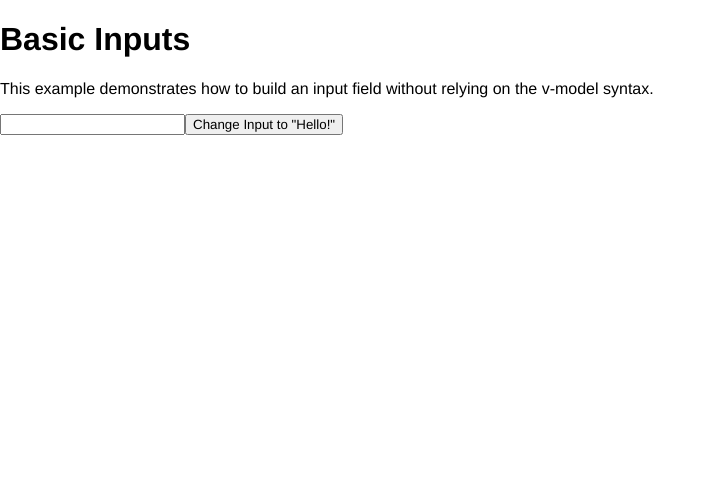
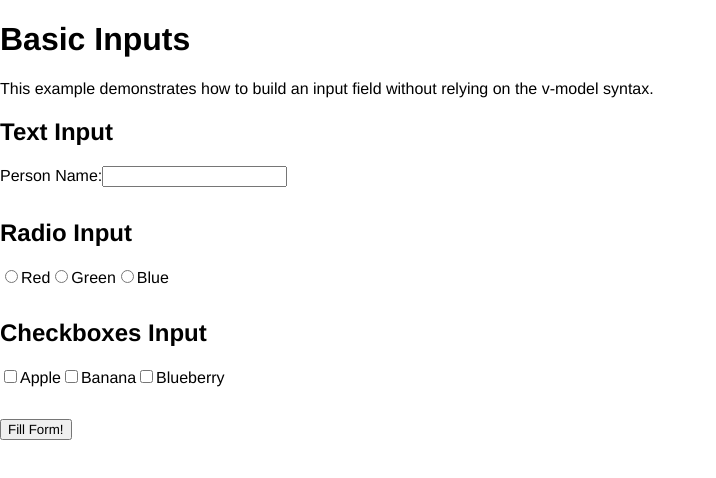
Before and after one commit to blaytenshi/vue-3-examples, a Vue app: page /basic-inputs in a window 1280 px wide. Shown: the top 478 px of the page, without its empty margins (0-716 px from the left). Built offline with nearby package versions, Linux system fonts and the light colour scheme.

Commit message:
Added more basic inputs examples!

```diff
--- a/src/views/basic-inputs/index.vue
+++ b/src/views/basic-inputs/index.vue
@@ -1,35 +1,121 @@
 <script setup>
-import {reactive} from "vue";
+import { reactive } from "vue";
 
 defineOptions({
   name: "BasicInputsExample"
 })
 
 const data = reactive({
-  inputValue: ""
+  inputValue: "",
+  radioValue: "",
+  checkedBoxesValue: [],
 })
 
 const handleInput = (event) => {
-  console.log(event.target.value);
+  console.log('handleInput', event.target.value);
   data.inputValue = event.target.value;
 }
 
-const handleClick = () => {
-  data.inputValue = "Hello!"
+const handleRadioInput = (event) => {
+  const { name, value } = event.target;
+  console.log('handleRadioInput', name, value);
+  data.radioValue = value
+}
+
+const handleFillForm = () => {
+  data.inputValue = "Jimmy!";
+  data.radioValue = "green";
+  data.checkedBoxesValue = ["apple", "banana", "blueberry"];
+}
+
+const handleCheckboxInput = (event) => {
+  data.checkedBoxesValue.push(event.target.value);
 }
 </script>
 
 <template>
   <h1>Basic Inputs</h1>
   <p>This example demonstrates how to build an input field without relying on the v-model syntax.</p>
-  <input
-    :value="data.inputValue"
-    @input="handleInput"
-  >
-  <button @click="handleClick">
-    Change Input to "Hello!"
-  </button>
+  <div>
+    <h2>Text Input</h2>
+    <label for="personName">Person Name:</label>
+    <input
+      id="personName"
+      name="personName"
+      type="text"
+      :value="data.inputValue"
+      @input="handleInput"
+    >
+  </div>
+  <div>
+    <h2>Radio Input</h2>
+    <input
+      id="red"
+      type="radio"
+      name="favouriteColors"
+      value="red"
+      :checked="data.radioValue === 'red'"
+      @change="handleRadioInput"
+    >
+    <label for="red">Red</label>
+    <input
+      id="green"
+      type="radio"
+      name="favouriteColors"
+      value="green"
+      :checked="data.radioValue === 'green'"
+      @change="handleRadioInput"
+    >
+    <label for="green">Green</label>
+    <input
+      id="blue"
+      type="radio"
+      name="favouriteColors"
+      value="blue"
+      :checked="data.radioValue === 'blue'"
+      @change="handleRadioInput"
+    >
+    <label for="blue">Blue</label>
+  </div>
+  <div>
+    <h2>Checkboxes Input</h2>
+    <input
+      id="apple"
+      type="checkbox"
+      name="fruits"
+      value="apple"
+      :checked="data.checkedBoxesValue.includes('apple')"
+      @change="handleCheckboxInput"
+    >
+    <label for="apple">Apple</label>
+    <input
+      id="apple"
+      type="checkbox"
+      name="fruits"
+      value="banana"
+      :checked="data.checkedBoxesValue.includes('banana')"
+      @change="handleCheckboxInput"
+    >
+    <label for="apple">Banana</label>
+    <input
+      id="apple"
+      type="checkbox"
+      name="fruits"
+      value="blueberry"
+      :checked="data.checkedBoxesValue.includes('blueberry')"
+      @change="handleCheckboxInput"
+    >
+    <label for="apple">Blueberry</label>
+  </div>
+  <div>
+    <button @click="handleFillForm">
+      Fill Form!
+    </button>
+  </div>
 </template>
 
 <style scoped>
+div {
+  margin-bottom: 2rem;
+}
 </style>
```
